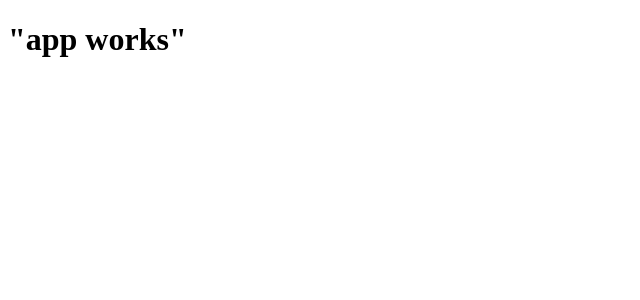
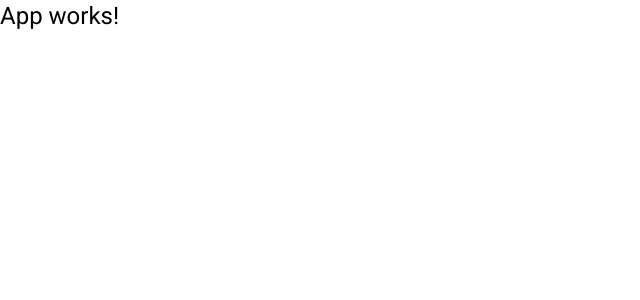
Before and after one commit to FernandoPestillo/helpdesk-front, an Angular app: page / in a window 1280 px wide. Shown: the top 300 px of the page, without its empty margins (0-640 px from the left). Built offline with nearby package versions, Linux system fonts and the light colour scheme.

Commit message:
Angular Material adicionado

```diff
--- a/angular.json
+++ b/angular.json
@@ -53,6 +53,7 @@
               "src/assets"
             ],
             "styles": [
+              "./node_modules/@angular/material/prebuilt-themes/purple-green.css",
               "src/styles.css"
             ],
             "scripts": []
--- a/package.json
+++ b/package.json
@@ -10,10 +10,12 @@
   "private": true,
   "dependencies": {
     "@angular/animations": "~13.3.0",
+    "@angular/cdk": "^13.3.9",
     "@angular/common": "~13.3.0",
     "@angular/compiler": "~13.3.0",
     "@angular/core": "~13.3.0",
     "@angular/forms": "~13.3.0",
+    "@angular/material": "^13.3.9",
     "@angular/platform-browser": "~13.3.0",
     "@angular/platform-browser-dynamic": "~13.3.0",
     "@angular/router": "~13.3.0",
--- a/src/app/app.component.html
+++ b/src/app/app.component.html
@@ -1 +1 @@
-<h1>"app works"</h1>
+<h1>App works!</h1>
--- a/src/app/app.module.ts
+++ b/src/app/app.module.ts
@@ -3,6 +3,7 @@
 
 import { AppRoutingModule } from './app-routing.module';
 import { AppComponent } from './app.component';
+import { BrowserAnimationsModule } from '@angular/platform-browser/animations';
 
 @NgModule({
   declarations: [
@@ -10,7 +11,8 @@
   ],
   imports: [
     BrowserModule,
-    AppRoutingModule
+    AppRoutingModule,
+    BrowserAnimationsModule
   ],
   providers: [],
   bootstrap: [AppComponent]
--- a/src/index.html
+++ b/src/index.html
@@ -6,8 +6,11 @@
   <base href="/">
   <meta name="viewport" content="width=device-width, initial-scale=1">
   <link rel="icon" type="image/x-icon" href="favicon.ico">
+  <link rel="preconnect" href="https://fonts.gstatic.com">
+  <link href="https://fonts.googleapis.com/css2?family=Roboto:wght@300;400;500&display=swap" rel="stylesheet">
+  <link href="https://fonts.googleapis.com/icon?family=Material+Icons" rel="stylesheet">
 </head>
-<body>
+<body class="mat-typography">
   <app-root></app-root>
 </body>
 </html>
--- a/src/styles.css
+++ b/src/styles.css
@@ -1 +1,4 @@
 /* You can add global styles to this file, and also import other style files */
+
+html, body { height: 100%; }
+body { margin: 0; font-family: Roboto, "Helvetica Neue", sans-serif; }
```
Also changed, not shown: 1 other file (tests, documents, lock files or other folders).
